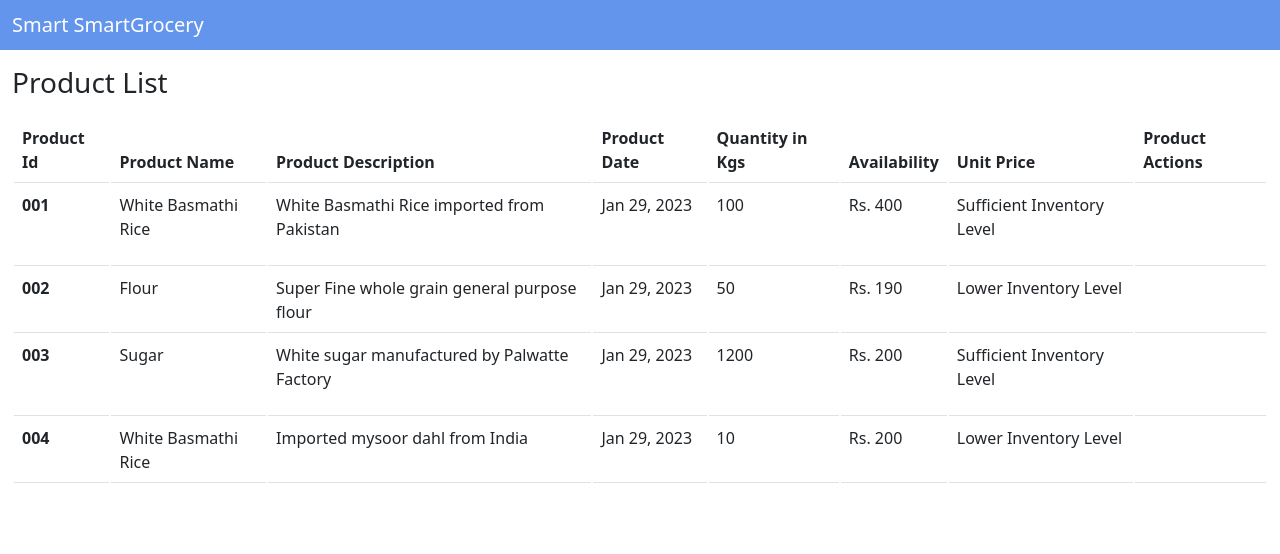
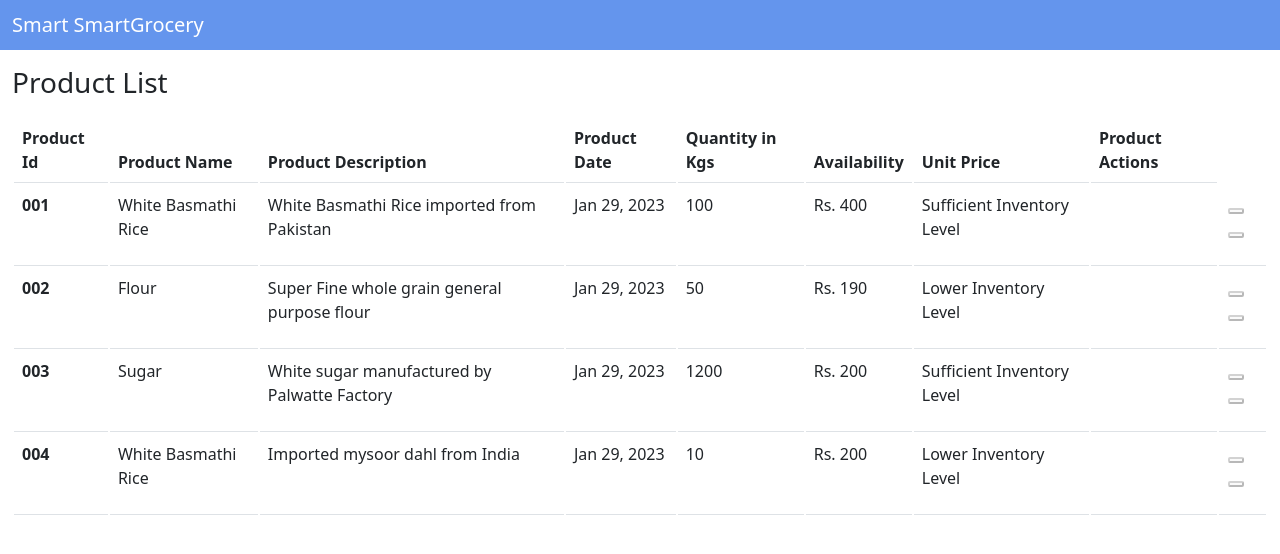
Before and after one commit to Damith08/smart-grocery-uom, an Angular app: page / in a window 1280 px wide. Shown: the top 554 px of the page. Built offline with nearby package versions, Linux system fonts and the light colour scheme.

Commit message:
feat: data binding
Data Binding

```diff
--- a/src/app/component/products/products.component.css
+++ b/src/app/component/products/products.component.css
@@ -27,3 +27,12 @@ tr:hover {
 table tbody tr.active td {
   background-color: #c8daf8;
 }
+
+.icon {
+  color: rgb(99, 98, 98);
+}
+
+.btn-xs {
+  margin: 1px;
+  border-radius: 2px;
+}
--- a/src/app/component/products/products.component.html
+++ b/src/app/component/products/products.component.html
@@ -33,25 +33,24 @@
               <p *ngIf="product.quantity <= 50">Lower Inventory Level</p>
               <p *ngIf="product.quantity > 50">Sufficient Inventory Level</p>
             </td>
-            <td>
-              <i class="fa fa-eye icon"></i>
-              <i class="fa fa-pencil-squre-0 icon"></i>
+            <td></td>
+            <td colspan="3">
+              <button
+                type="button"
+                [disabled]="rowIndex != i && !isRowSelected"
+                class="btn-xs icon"
+              >
+                <i class="fa fa-eye"></i>
+              </button>
+              <button
+                type="button"
+                [disabled]="rowIndex != i && !isRowSelected"
+                class="btn-xs icon"
+              >
+                <i class="fa fa-pencil-squre-0"></i>
+              </button>
             </td>
           </tr>
-          <!-- <tr>
-            <th scope="row">4</th>
-            <td>Dahl</td>
-            <td>Imported mysoor dahl from India</td>
-            <td>Jan 29, 2023</td>
-            <td [ngClass]="isLowInventory ? 'bg-danger' : 'bg-success'">
-              {{ getDahlStorage() }}
-            </td>
-            <td>Rs. 200</td>
-            <td>
-              <i class="fa fa-eye icon"></i>
-              <i class="fa fa-pencil-squre-o icon"></i>
-            </td>
-          </tr> -->
         </tbody>
       </table>
     </section>
--- a/src/app/component/products/products.component.ts
+++ b/src/app/component/products/products.component.ts
@@ -42,18 +42,24 @@ export class ProductsComponent {
   ];
 
   public firstProductItemName = 'White Basmathi Rice';
-  public isLowInventory = false;
+  public storage = 10;
+  public isLowInventory = true;
   public isRowSelected: boolean;
-  public storage = 10;
 
   public rowIndex: number;
 
-  // public getDahlStorage() {
-  //   if (this.dahlStorage < 50) {
-  //     this.isLowInventory = true;
-  //   }
-  //   return this.dahlStorage;
-  // }
+  // public isLowInventory = true;
+  // public isRowSelected: boolean;
+  // public storage = 10;
+
+  // public rowIndex : number;
+
+  // // public getDahlStorage() {
+  // //   if (this.dahlStorage < 50) {
+  // //     this.isLowInventory = true;
+  // //   }
+  // //   return this.dahlStorage;
+  // // }
 
   public selectProduct(selectedRow) {
     this.isRowSelected = true;
```
